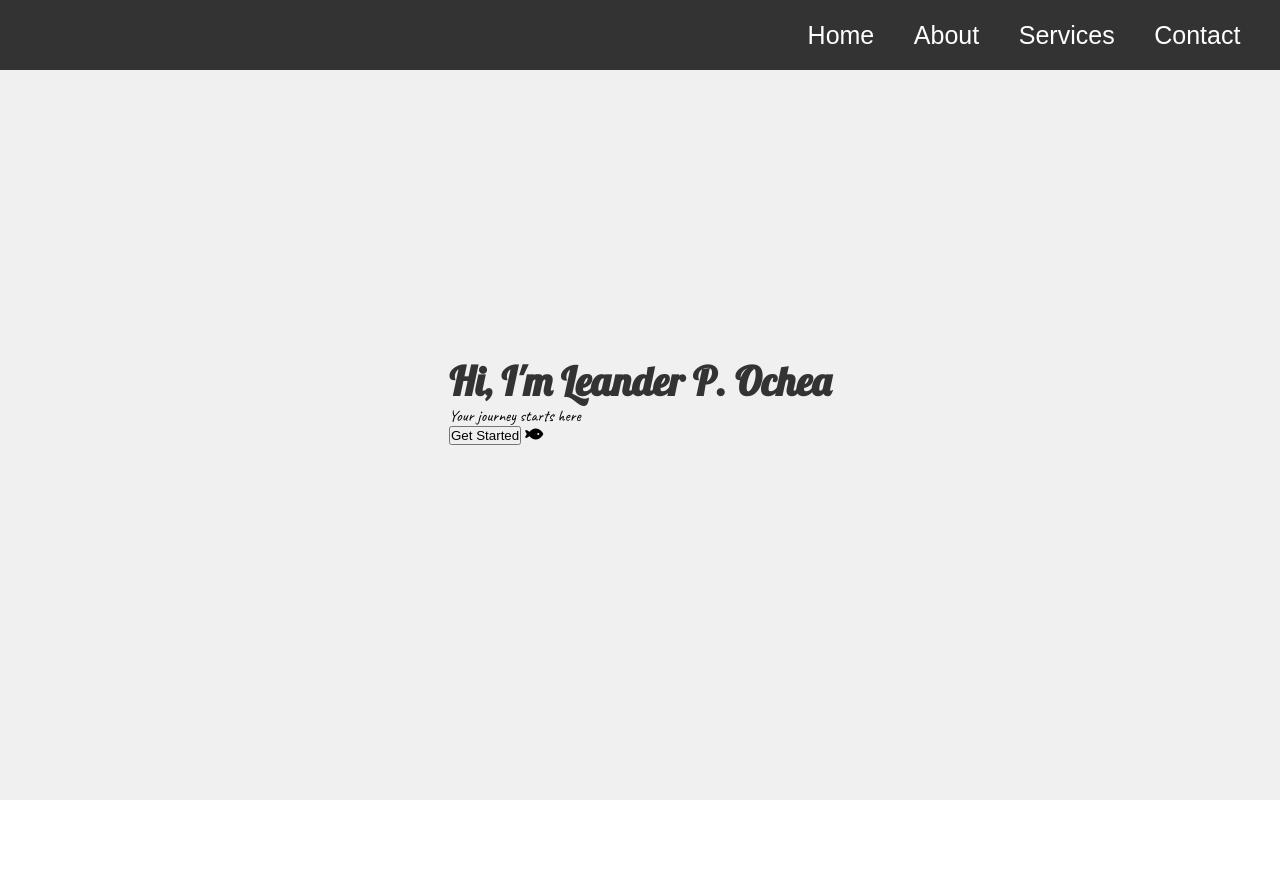
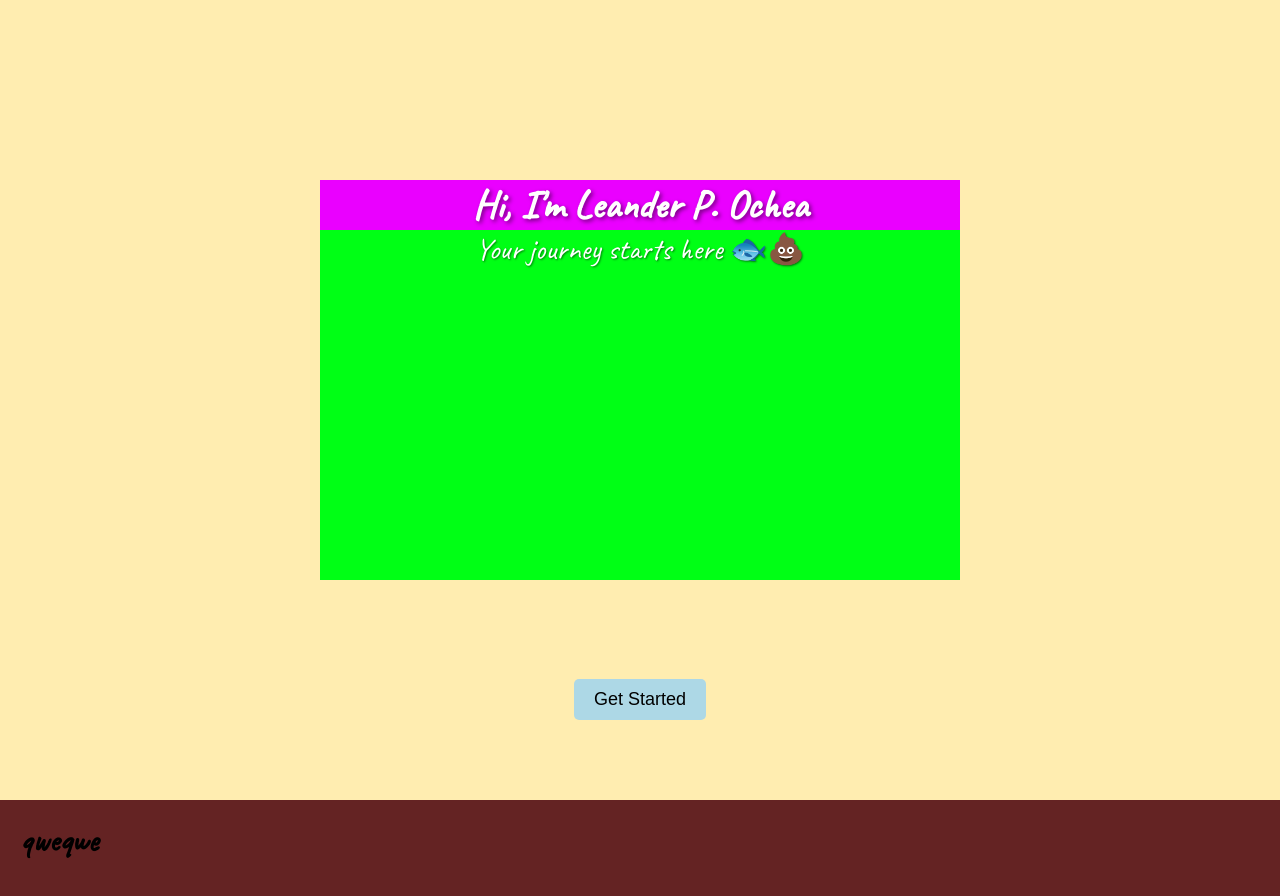
Before and after one commit to ochealean/Portfolio, a plain HTML site: page index.html in a window 1280 px wide. Before the commit the page ends 800 px from the top, so only its background shows below. Drawn offline with Linux system fonts and the light colour scheme; a web font is replaced by a local one.

Commit message:
there's an error between name and introduction where, the introduction resize itself

```diff
--- /dev/null
+++ b/animations.css
@@ -0,0 +1,97 @@
+/* First wave */
+.waveCanvas1 {
+    position: absolute;
+    animation: waveCanvas1 ease-in-out 3.4s forwards;
+}
+
+@keyframes waveCanvas1 {
+    0% {
+        z-index: 1;
+        top: -90%;
+    }
+
+    50% {
+        top: 0;
+    }
+
+    100% {
+        top: -100%;
+    }
+}
+
+/* Second wave */
+.waveCanvas2 {
+    position: absolute;
+    animation: waveCanvas2 ease-in-out 3.2s forwards;
+}
+
+@keyframes waveCanvas2 {
+    0% {
+        z-index: 1;
+        top: -90%;
+    }
+
+    50% {
+        top: 0;
+    }
+
+    100% {
+        top: -100%;
+    }
+}
+
+/* Third wave */
+.waveCanvas3 {
+    position: absolute;
+    animation: waveCanvas3 ease-in-out 3s forwards;
+}
+
+@keyframes waveCanvas3 {
+    0% {
+        z-index: 1;
+        top: -90%;
+    }
+
+    50% {
+        top: 0;
+    }
+
+    100% {
+        top: -100%;
+    }
+}
+
+/* Name animation */
+.name {
+    animation: namepop ease-in-out 0.5s 3s forwards;
+}
+
+@keyframes namepop {
+    0% {
+        font-size: 0px;
+    }
+
+    50% {
+        font-size: 50px;
+    }
+
+    100% {
+        font-size: 40px;
+    }
+}
+
+/* Introduction animation */
+.introduction {
+    opacity: 0;
+    animation: introAppearance ease-in-out 0.5s 2.9s forwards;
+}
+
+@keyframes introAppearance {
+    0% {
+        opacity: 0;
+    }
+
+    100% {
+        opacity: 1;
+    }
+}
--- /dev/null
+++ b/content.css
@@ -0,0 +1,64 @@
+* {
+    margin: 0;
+    padding: 0;
+    box-sizing: border-box;
+}
+
+body {
+    /* background: #5abdff; */
+    /* default background */
+    overflow-x: hidden;
+    font-family: 'Caveat', cursive;
+}
+
+.name{
+    font-size: 0px;
+    font-weight: bold;
+    color: white;
+    text-shadow: 2px 2px 4px rgba(0, 0, 0, 0.5);
+    margin-bottom: 20px;
+}
+
+.introduction {
+    font-size: 30px;
+    margin-bottom: 20px;
+    color: white;
+    text-shadow: 1px 1px 2px rgba(0, 0, 0, 0.5);
+}
+
+canvas {
+    display: block;
+    position: absolute;
+    left: 0;
+    z-index: 1;
+    /* width: 100%;
+    height: 100%; */
+}
+
+.introductionSection {
+    text-align: center;
+    padding-top: 100px;
+    color: rgb(255, 255, 255);
+    height: 100vh;
+    background-color: rgb(255, 237, 176);
+    display: flex;
+    flex-direction: column;
+    align-items: center;
+    justify-content: space-evenly;
+}
+
+.cta-button {
+    margin-top: 20px;
+    padding: 10px 20px;
+    font-size: 18px;
+    background-color: lightblue;
+    border: none;
+    border-radius: 5px;
+    cursor: pointer;
+}
+
+.content {
+    padding: 20px;
+    background-color: rgb(100, 35, 35);
+    height: 100vh;
+}
--- a/index.html
+++ b/index.html
@@ -2,35 +2,56 @@
 <html lang="en">
 
 <head>
-    <meta charset="UTF-8">
-    <meta name="viewport" content="width=device-width, initial-scale=1.0">
-    <title>Document</title>
-    <link rel="stylesheet" href="styles.css">
-    <link rel="stylesheet" href="https://fonts.cdnfonts.com/css/beach-party-2"><link href="https://fonts.googleapis.com/css2?family=Lobster&display=swap" rel="stylesheet">
+    <meta charset="UTF-8" />
+    <meta name="viewport" content="width=device-width, initial-scale=1.0" />
+    <title>Wave Canvas</title>
+    <link href="animations.css" type="text/css" rel="stylesheet">
+    <link href="content.css" type="text/css" rel="stylesheet">
     <link href="https://fonts.googleapis.com/css2?family=Caveat&display=swap" rel="stylesheet">
-<link rel="stylesheet" href="https://cdnjs.cloudflare.com/ajax/libs/font-awesome/6.0.0-beta3/css/all.min.css">
+    <style>
+        .name_and_introContainer{
+            width: 50%;
+            height: 50vh;
+            background-color: red;
+            display: flex;
+            flex-direction: column;
+            justify-content: space-evenly;
+            align-items: center;
+        }
+        .nameContainer{
+            width: 100%;
+            height: 50px;
+            background-color: rgb(234, 0, 255);
+        }
+        .introContainer{
+            width: 100%;
+            height: 100%;
+            background-color: rgb(0, 255, 21);
+        }
+    </style>
 </head>
 
 <body>
-        <nav class="nav-container">
-            <img src="#" alt="">
-            <ul class="nav-list">
-                <li class="nav-item"><a href="#home">Home</a></li>
-                <li class="nav-item"><a href="#about">About</a></li>
-                <li class="nav-item"><a href="#services">Services</a></li>
-                <li class="nav-item"><a href="#contact">Contact</a></li>
-            </ul>
-        </nav>
-    <div class="container">
-        <div id="home" class="home-section">
-            <div class="hero">
-                <h1>Hi, I'm Leander P. Ochea</h1>
-                <p>Your journey starts here</p>
-                <button class="cta-button">Get Started</button>
-                <i class="fas fa-fish"></i>
+    <canvas class="waveCanvas1" id="waveCanvas1"></canvas>
+    <canvas class="waveCanvas2" id="waveCanvas2"></canvas>
+    <canvas class="waveCanvas3" id="waveCanvas3"></canvas>
+    <div class="introductionSection">
+        <div class="name_and_introContainer">
+            <div class="nameContainer">
+                <h1 class="name">Hi, I'm Leander P. Ochea</h1>
+            </div>
+            <div class="introContainer">
+                <p class="introduction">Your journey starts here 🐟💩</p>
             </div>
         </div>
+        <button class="cta-button">Get Started</button>
     </div>
+    <div class="content">
+        <!-- Your main content goes here -->
+        <h1>qweqwe</h1>
+    </div>
+
+    <!-- <script src="wave.js" type="module"></script> -->
 </body>
 
 </html>
--- a/styles.css
+++ /dev/null
@@ -1,57 +0,0 @@
-* {
-    margin: 0px;
-    padding: 0px;
-}
-
-.container {
-    display: flex;
-    flex-direction: column;
-    align-items: center;
-    justify-content: center;
-    height: auto;
-    width: 100%;
-    background-color: #f0f0f0;
-}
-
-.nav-container {
-    width: 100%;
-    height: 70px;
-    background-color: #333;
-    display: flex;
-    align-items: center;
-    justify-content: space-between;
-    position: fixed;
-}
-
-.nav-container ul {
-    display: flex;
-    justify-content: space-evenly;
-    align-items: center;
-    width: 40%;
-    list-style-type: none;
-}
-
-.nav-container ul li a {
-    color: white;
-    font-size: 25px;
-    text-decoration: none;
-    font-family: 'Beach Party', sans-serif;
-}
-
-.home-section {
-    width: 100%;
-    height: 100vh;
-    display: flex;
-    flex-direction: column;
-    align-items: center;
-    justify-content: center;
-}
-
-h1 {
-  font-family: 'Lobster', cursive;
-    font-size: 40px;
-    color: #333;
-}
-p {
-  font-family: 'Caveat', cursive;
-}
--- /dev/null
+++ b/wave.js
@@ -0,0 +1,4 @@
+import {generateWave} from './leansFunctions.js';
+generateWave('waveCanvas1', 0.9, 'rgba(173, 216, 230, 0.7)', 'rgba(255, 255, 255, 1)', 12);
+generateWave('waveCanvas2', 0.8, 'rgba(129, 200, 224, 0.71)', 'rgba(255, 255, 255, 1)', 8);
+generateWave('waveCanvas3', 0.7, 'rgba(59, 183, 224, 0.7)', 'rgba(255, 255, 255, 1)', 4);
```
Also changed, not shown: leansFunctions.js (added, +94 -0 lines).
